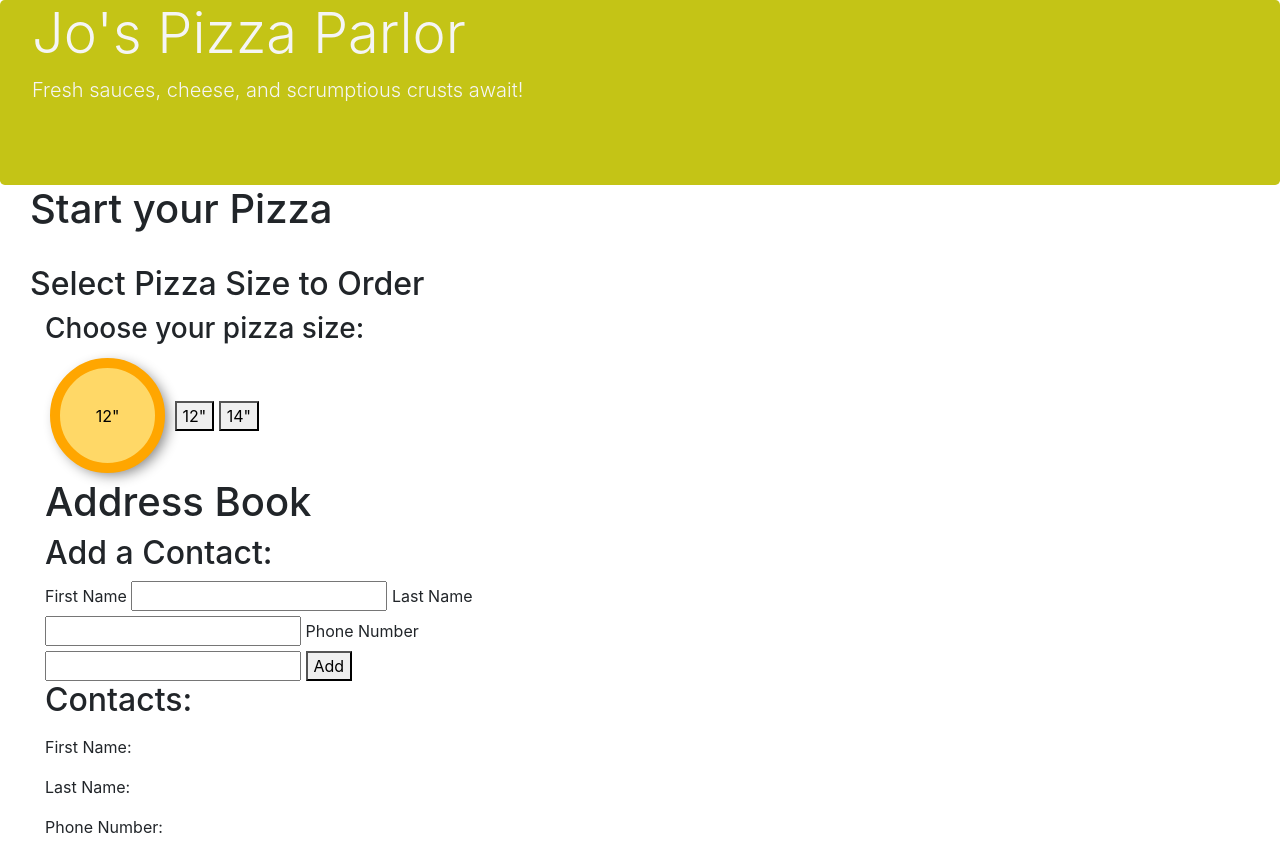
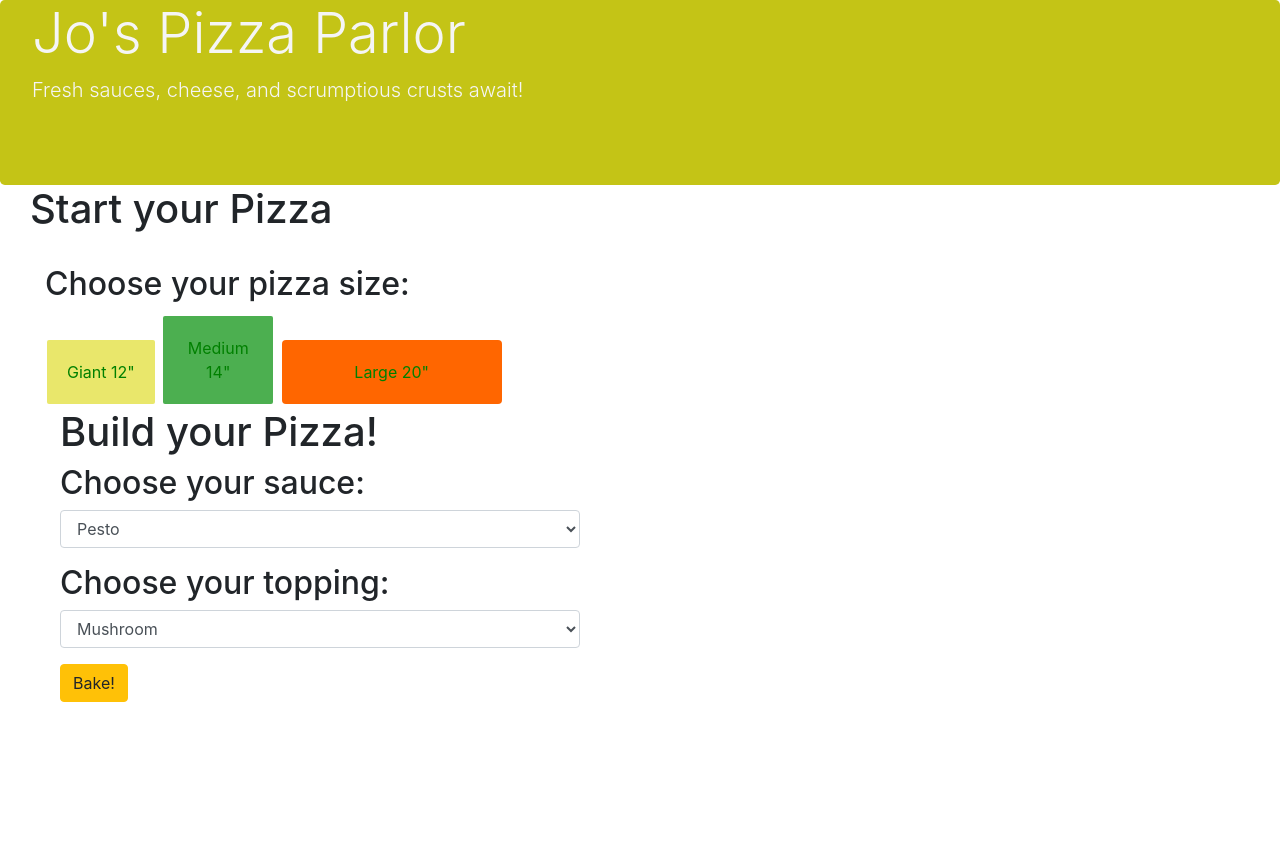
Before and after one commit to oswen138/Pizza-Parlor, a plain HTML site: page index.html in a window 1280 px wide. After the commit the page ends 800 px from the top, so only its background shows below. Drawn offline with Linux system fonts and the light colour scheme.

Commit message:
fix html layout

```diff
--- a/css/styles.css
+++ b/css/styles.css
@@ -5,13 +5,21 @@
   color: whitesmoke;
   background-color: rgb(196, 196, 22);
 }
-.smallSize {
-  border-radius: 50%;
-  width: 115px;
-  height: 115px;
-  background: #ffd867;
-  border: 10px solid #ffa600;
-  margin: 5px;
-  box-shadow: 5px 4px 13px -2px rgba(0,0,0,0.47);
+.button {
+  background-color: wheat;
+  border: darkgoldenrod;
+  color: green;
+  padding: 20px;
+  text-align: center;
+  text-decoration: none;
+  display: inline-block;
+  font-size: 16px;
+  margin: 4px 2px;
+}
 
-}
+.button1 {border-radius: 2px;}
+.button1 {background-color: #e9e76b;}
+.button2 {border-radius: 2px;}
+.button2 {background-color: #4CAF50;} /* Green */
+.button3 {border-radius: 4px;}
+.button3 {background-color: rgb(255, 102, 0);} /* Green */
--- a/index.html
+++ b/index.html
@@ -19,37 +19,32 @@
         <div class="container-fluid">
           <h1>Start your Pizza</h1>
           <br>
-        <h2>Select Pizza Size to Order</h2>
           <div class="container-fluid ">
-        <h3>Choose your pizza size:</h3>
-          <button class="smallSize" id="msmall">12"</button>
-          <button class="mediumSize" id="medium">12"</button>
-          <button class="largeSize" id="large">14"</button>
+          <h2>Choose your pizza size:</h2>
+            <button class="button button1">Giant 12"</button>
+            <button class="button button2" style="width: 20%; height: 70%;">Medium 14"</button>
+            <button class="button button3" style="width: 40%;">Large 20"</button>
 
-
-
-          <body>
-            <h1>Address Book</h1>
-            <h2>Add a Contact:</h2>
-            <form id="new-contact">
-              <label for="new-first-name">First Name</label>
-              <input type="text" id="new-first-name">
-              <label for="new-last-name">Last Name</label>
-              <input type="text" id="new-last-name">
-              <label for="new-phone-number">Phone Number</label>
-              <input type="text" id="new-phone-number">
-              <button type="submit">Add</button>
+        <div class="container">
+          <h1>Build your Pizza!</h1>
+          <div>
+            <form id="formOne">
+              <div class="form-group">
+                <h2>Choose your sauce:</h2>
+                <select class="form-control" id="sauce">
+                  <option>Pesto</option>
+                  <option>Creamy Bechamel Sauce</option>
+                  <option>Garlic Ranch Sauce</option>
+                </select>
+              </div>
+              <div class="form-group">
+                <h2>Choose your topping:</h2>
+                <select class="form-control" id="topping">
+                  <option>Mushroom</option>
+                  <option>Salami</option>
+                  <option>Bacon</option>
+                </select>
+              </div>
+             <button type="submit" class="btn btn-warning">Bake!</button>
             </form>
-
-            <h2>Contacts:</h2>
-            <ul id="contacts">
-            </ul>
-
-            <div id="show-contact">
-              <p>First Name: <span class="first-name"></span></p>
-              <p>Last Name: <span class="last-name"></span></p>
-              <p>Phone Number: <span class="phone-number"></span></p>
-              <div id="buttons">
         </div>
-            </div>
-          </body>
```
Lines whose indentation alone changed are shown as unchanged.
